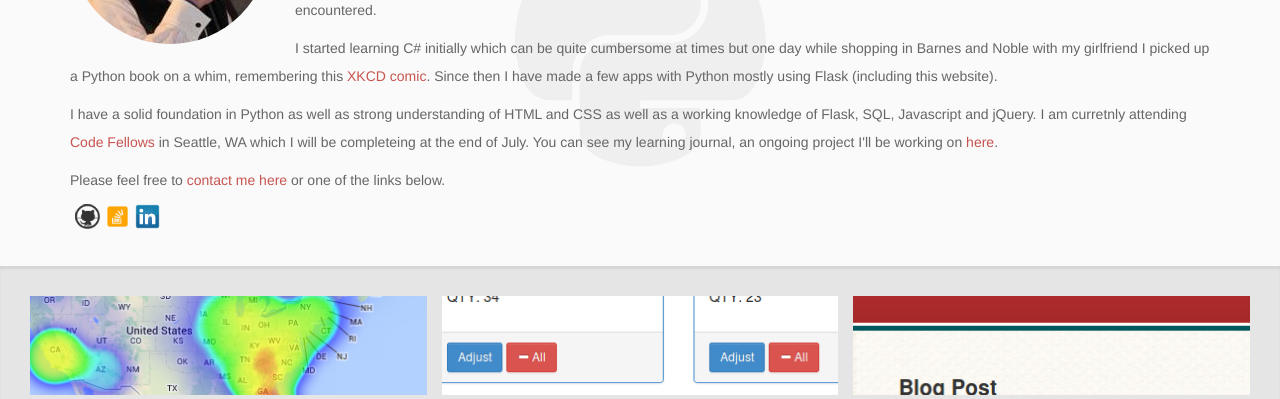
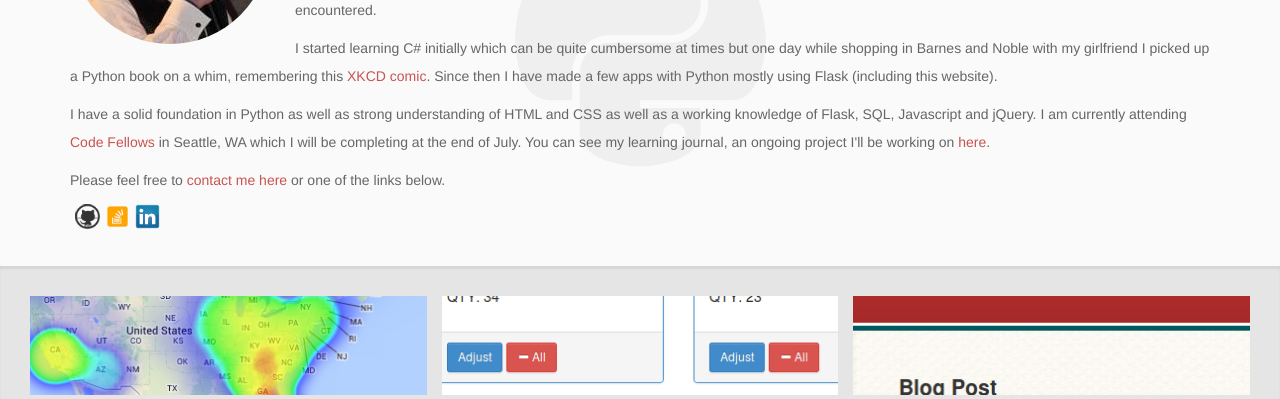
Before and after one commit to im-auld/ima-webdev, a Flask app: page /about/ in a window 1280 px wide. Shown: the part 348-747 px from the top of the page. Run offline with Flask 2, Linux system fonts and the light colour scheme.

Commit message:
Cleaned up files

```diff
--- a/app/templates/about.html
+++ b/app/templates/about.html
@@ -21,8 +21,8 @@
 <p>
     I have a solid foundation in Python as well as strong understanding
     of HTML and CSS as well as a working knowledge of Flask, SQL, Javascript and
-    jQuery. I am curretnly attending <a href="http://www.codefellows.org/" target="_blank">Code Fellows</a>
-    in Seattle, WA which I will be completeing at the end of July. You can see my learning journal,
+    jQuery. I am currently attending <a href="http://www.codefellows.org/" target="_blank">Code Fellows</a>
+    in Seattle, WA which I will be completing at the end of July. You can see my learning journal,
     an ongoing project I'll be working on <a href="http://learning-journal.ima-webdev.com" target="_blank">here</a>.
 </p>
 <p>Please feel free to <a href="{{ url_for('contact') }}">contact me here</a> or one of the links below.</p>
```
